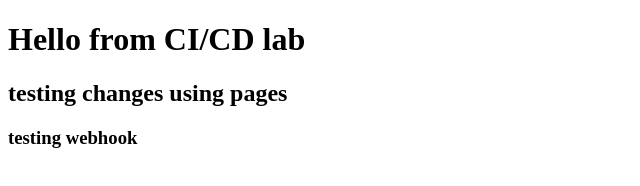
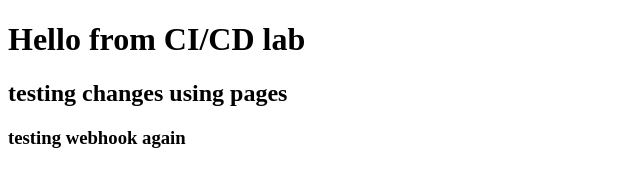
Before and after one commit to devp01/jenkinscicd, a website: page index.html in a window 1280 px wide. Shown: the full height of the page, 0-640 px from the left. Drawn offline with Linux system fonts and the light colour scheme.

Commit message:
index updated

```diff
--- a/index.html
+++ b/index.html
@@ -4,7 +4,7 @@
   <body>
     <h1 id="greeting">Hello from CI/CD lab</h1>
     <h2> testing changes using pages </h2>
-    <h3> testing webhook </h3>
+    <h3> testing webhook again</h3>
     <script src="main.js"></script>
   </body>
 </html>
```
